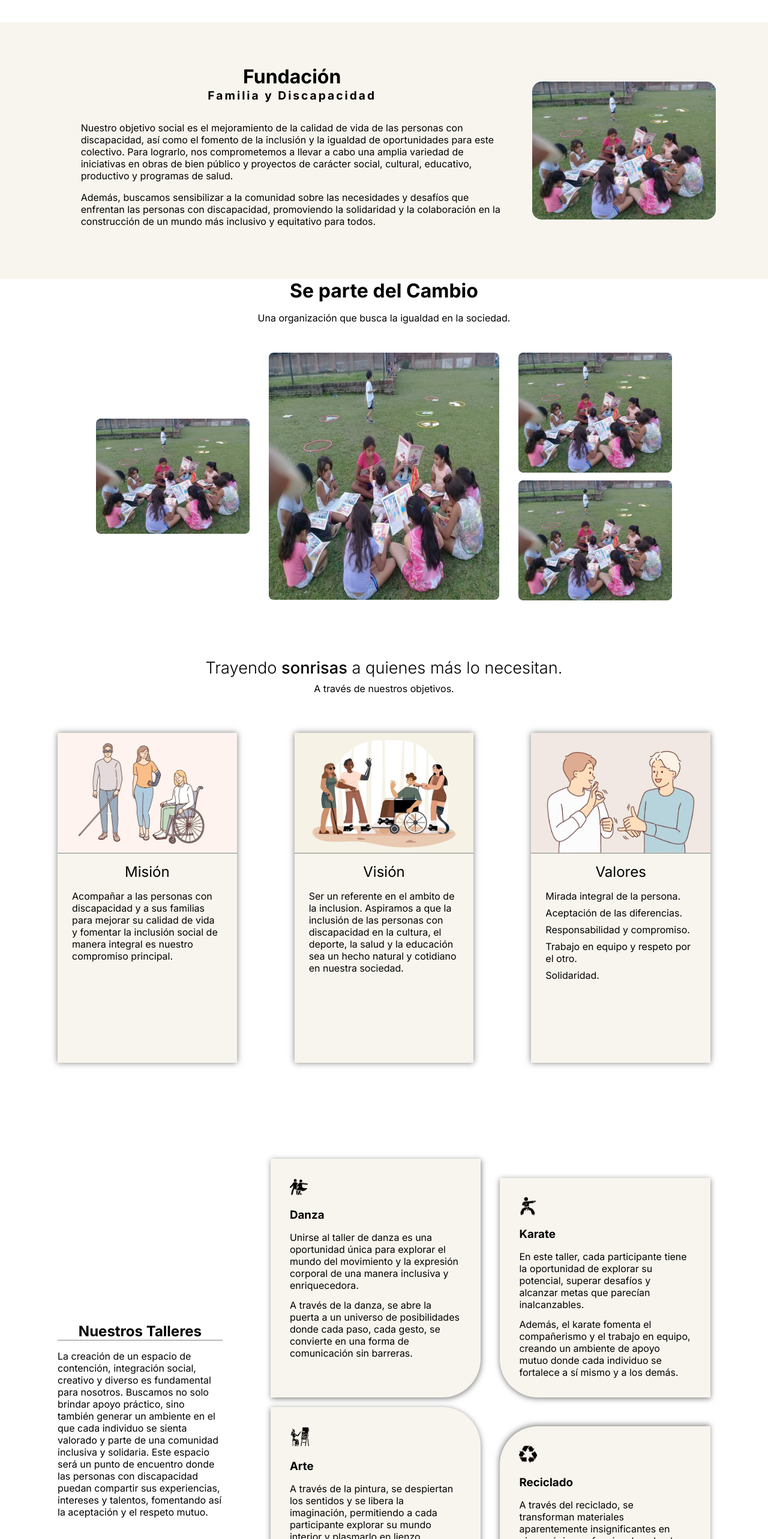
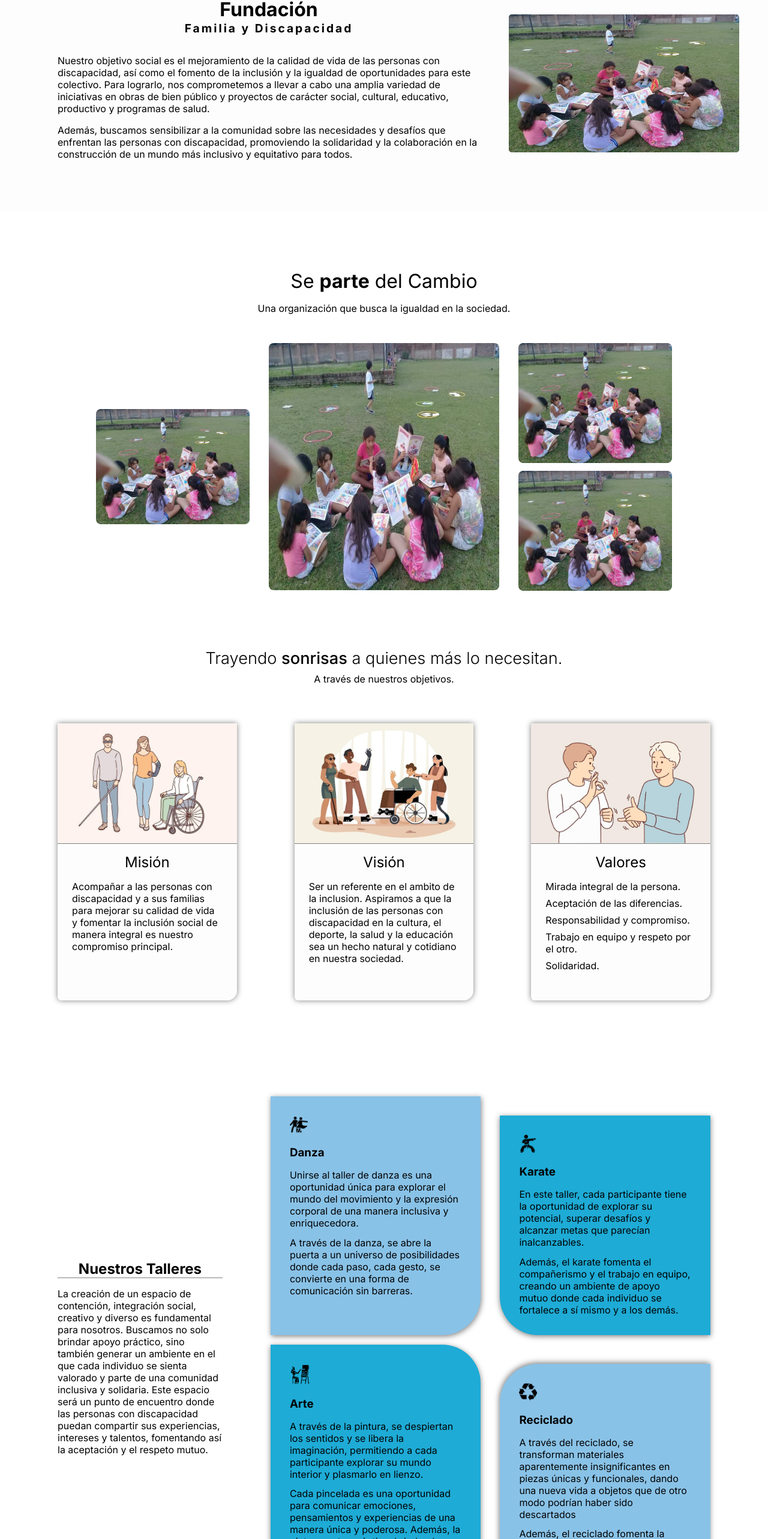
Before and after one commit to MLucasDelgado/Fundacion, a Next.js app: page / in a window 1280 px wide. Shown: the part 164-2730 px from the top of the page at 60% size. Built offline with nearby package versions, Linux system fonts and the light colour scheme.

Commit message:
estilos en donacion

```diff
--- a/app/page.module.css
+++ b/app/page.module.css
@@ -1,40 +1,73 @@
 .main {
     background: #ffffff;
-    padding-top: 3rem;
+}
+
+.seccion {
+    display: flex;
+    flex-direction: row;
+    justify-content: center;
+    align-items: center;
+    overflow: hidden;
+    margin-inline: auto;
+    padding: 4rem 0;
+    background: #fdfdfd;
+}
+
+.imagen {
+    width: 100%;
+    border-radius: .3rem .3rem;
+}
+
+.imagenContenedor {
+    overflow: hidden;
+    /* Asegura que la imagen no se salga de su contenedor */
+    display: flex;
+    justify-content: center;
+    width: 30%;
+}
+
+.imagenContenedor:hover .imagen {
+    transform: scale(1.1);
+    transition: transform 0.5s ease
+}
+
+
+.articulo {
+    width: 55%;
+    padding: 0.4rem 3rem;
+    border-radius: 0 1rem 1rem 0;
+}
+
+.titulo {
+    font-size: 2rem;
+    text-align: center;
+}
+
+.titulo1 {
+    font-size: 1.2rem;
+    text-align: center;
+    margin-bottom: 2rem;
+    letter-spacing: 3px;
+}
+
+.parrafo {
+    margin-bottom: 1rem;
+    text-align: left;
 }
 
 .divContenedor {
     width: 100%;
+    margin-top: 6rem;
 }
 
 .tit {
     text-align: center;
+    font-weight: normal;
 }
 
 .parraf{
     text-align: center;
     margin-top: 1rem;
-}
-
-.boton{
-    display: flex;
-    justify-content: center;
-    text-decoration: none;
-    margin-top: 1rem;
-
-}
-
-.estilo{
-    background-color: #26ccb0;
-    padding: .5rem 1rem;
-    font-size: 1rem;
-    border-radius: 0.5rem 0.5rem;
-}
-
-.estilo:hover{
-    cursor: pointer;
-    background-color: #2d7065;
-    color: white;
 }
 
 .niños {
@@ -102,58 +135,6 @@
     border-radius: .5rem .5rem;
 }
 
-.seccion {
-    display: flex;
-    flex-direction: row;
-    justify-content: center;
-    align-items: center;
-    overflow: hidden;
-    margin-inline: auto;
-    padding: 4rem 0;
-    background: #f8f5ee;
-    margin-top: 4rem;
-}
-
-.imagen {
-    width: 100%;
-    border-radius: 1rem 1rem;
-}
-
-.imagenContenedor {
-    overflow: hidden;
-    /* Asegura que la imagen no se salga de su contenedor */
-    display: flex;
-    justify-content: center;
-}
-
-.imagenContenedor:hover .imagen {
-    transform: scale(1.1);
-    transition: transform 0.5s ease
-}
-
-
-.articulo {
-    width: 55%;
-    padding: 0.4rem 3rem;
-    border-radius: 0 1rem 1rem 0;
-}
-
-.titulo {
-    font-size: 2rem;
-    text-align: center;
-}
-
-.titulo1 {
-    font-size: 1.2rem;
-    text-align: center;
-    margin-bottom: 2rem;
-    letter-spacing: 3px;
-}
-
-.parrafo {
-    margin-bottom: 1rem;
-    text-align: left;
-}
 
 
 /* ------------------ APARTADO DE OBJETIVOS, VISION Y MISION ------------------ */
@@ -178,7 +159,6 @@
     display: flex;
     flex-direction: row;
     justify-content: center;
-    align-items: center;
     margin: 0 2rem;
     margin-inline: auto;
     gap: 2rem;
@@ -187,11 +167,12 @@
 
 .informacion {
     width: 30%;
-    height: 550px;
+    padding-bottom: 3rem;
     margin: 0 2rem;
     box-shadow: 0 0 10px 0 rgba(0, 0, 0, 0.5);
     margin-top: 4rem;
-    background: #f8f5ee;
+    background: #fdfdfd;
+    border-radius: 0 0 1rem .4rem;
 }
 
 .encabezado {
@@ -267,7 +248,7 @@
     padding: 1rem 2rem;
     padding-bottom: 2rem;
     box-shadow: 1px 2px 10px 0 rgba(0, 0, 0, 0.5);
-    background: #f8f5ee;
+    background: #89c2e7;
 }
 
 
@@ -278,7 +259,7 @@
     padding-bottom: 2rem;
     margin-top: 2rem;
     box-shadow: 0px 2px 10px 0 rgba(0, 0, 0, 0.5);
-    background: #f8f5ee;
+    background: #1eabd6;
 }
 
 .articulo3{
@@ -287,7 +268,7 @@
     padding: 1rem 2rem;
     padding-bottom: 2rem;
     box-shadow: 0px 2px 10px 0 rgba(0, 0, 0, 0.5);
-    background: #f8f5ee;
+    background: #1eabd6;
 }
 
 .articulo4{
@@ -297,7 +278,7 @@
     padding-bottom: 2rem;
     margin-top: 2rem;
     box-shadow: -1px -2px 10px 0 rgba(0, 0, 0, 0.5);
-    background: #f8f5ee;
+    background: #89c2e7;
 }
 
 .tituloTaller{
@@ -316,3 +297,38 @@
     border: 1px solid gray;
     margin-left: 5rem;
 }
+
+/* ------------------ APARTADO DE DONACIONES     ------------------ */
+
+.containerPrincipal{
+    display: flex;
+    flex-direction: column;
+    margin-top: 7rem;
+    height: 100vh;
+    width: 90%;
+    margin-inline: auto;
+}
+
+.contenedorArticulos{
+    display: flex;
+    flex-direction: row;
+    justify-content: center;
+
+    gap: 2rem;
+    margin-top: 4rem;
+}
+
+.articulos{
+    display: flex;
+    flex-direction: column;
+    justify-content: center;
+    align-items: center;
+    width: 30%;
+    gap: 1rem;
+    padding: 3rem 0;
+    transition: background-color .4s ease; /* Aplicar la transición al cambio de color de fondo */
+}
+
+.articulos:hover {
+    background-color: #1eabd6; /* Cambia el color de fondo al azul al pasar el mouse */
+}
```
